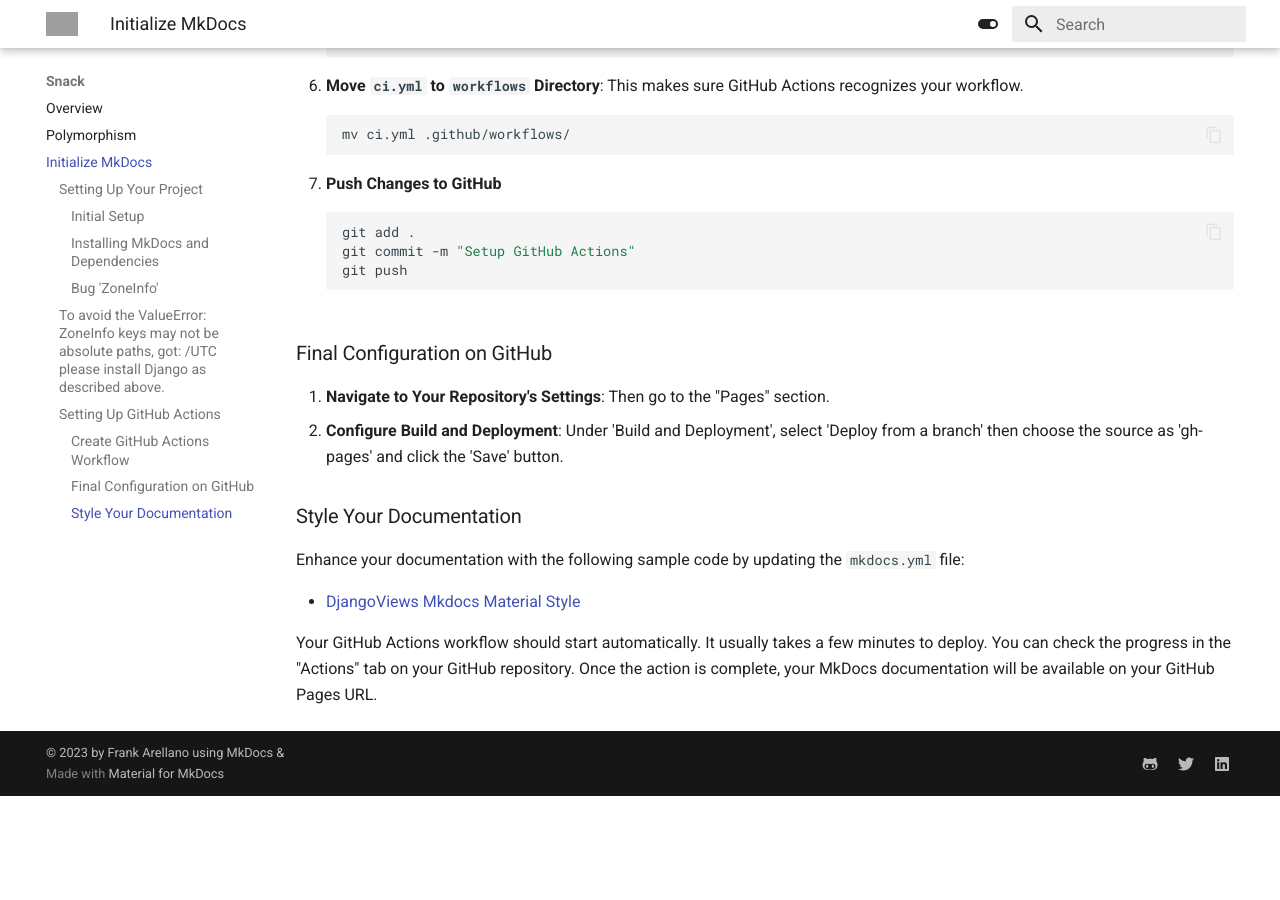
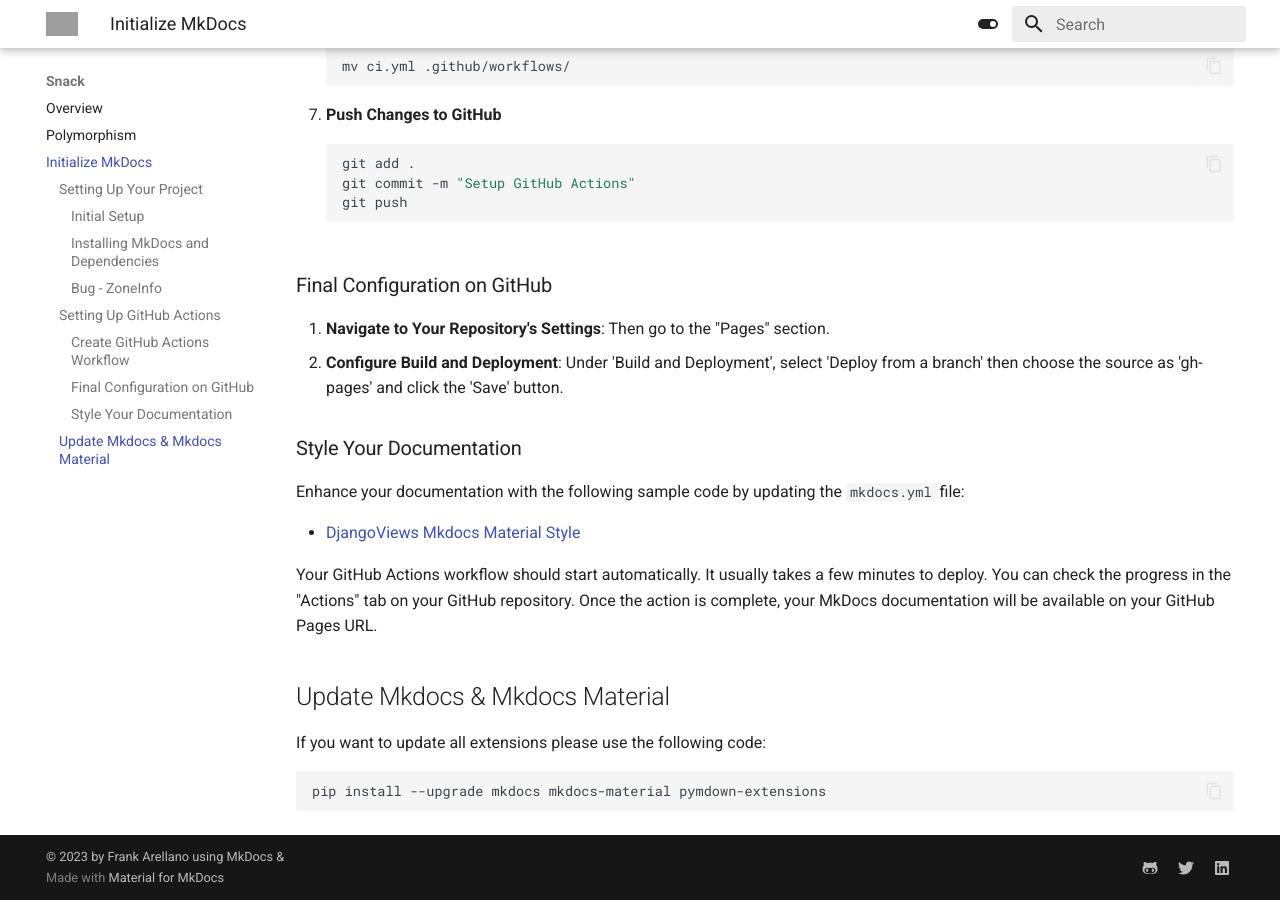
Before and after one commit to plexoio/djangoviews, an MkDocs documentation site: the page built from docs/snack/initialize/initial.md, in a window 1280 px wide and 900 px high, scrolled down 2339 px. Built offline with MkDocs 1.6.1 and Material for MkDocs 9.7.7, drawn with Linux system fonts in a browser that asks for light colours; before the commit the page ends 3135 px from its top, so only the background shows below that; some of the changed text lies outside the part shown; grey boxes are pictures that could not be loaded.

Commit message:
docs: code to update mkdocs and mkdocs material

````diff
--- a/docs/snack/initialize/initial.md
+++ b/docs/snack/initialize/initial.md
@@ -37,10 +37,9 @@
     mkdocs serve
     ```
 
-### Bug 'ZoneInfo'
+### Bug - ZoneInfo
 
 To avoid the `ValueError: ZoneInfo keys may not be absolute paths, got: /UTC` please install Django as described above.
----
 
 ## Setting Up GitHub Actions
 
@@ -129,3 +128,11 @@ Enhance your documentation with the following sample code by updating the `mkdoc
 - [DjangoViews Mkdocs Material Style](https://github.com/plexoio/djangoviews/blob/main/mkdocs.yml)
 
 Your GitHub Actions workflow should start automatically. It usually takes a few minutes to deploy. You can check the progress in the "Actions" tab on your GitHub repository. Once the action is complete, your MkDocs documentation will be available on your GitHub Pages URL.
+
+## Update Mkdocs & Mkdocs Material
+
+If you want to update all extensions please use the following code:
+
+```bash
+pip install --upgrade mkdocs mkdocs-material pymdown-extensions
+```
````
